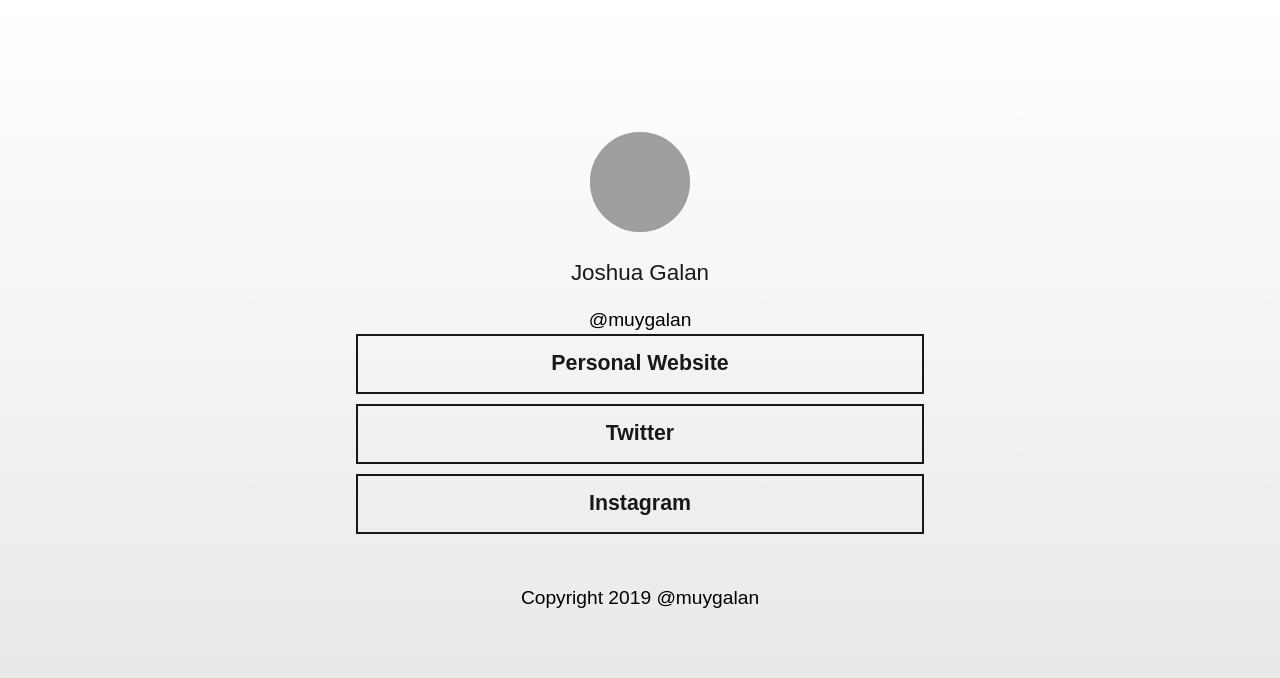
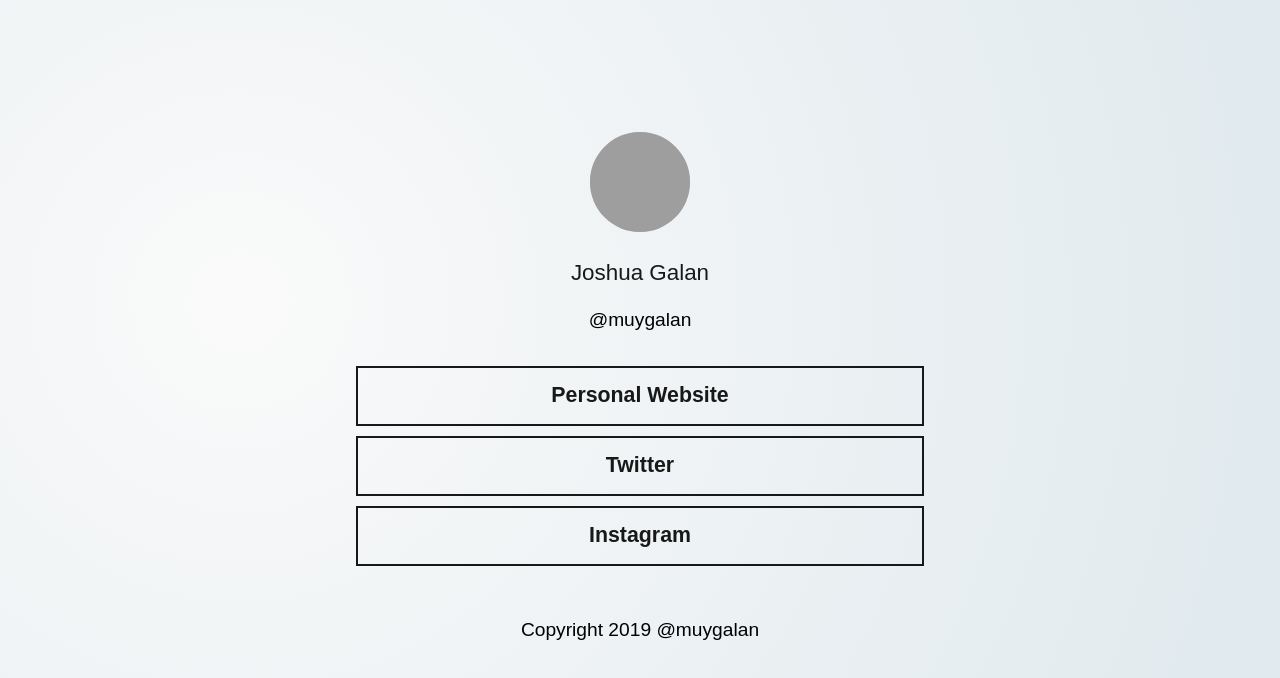
Before and after one commit to muygalan/links, a plain HTML site: page index.html in a window 1280 px wide. Drawn offline with Linux system fonts and the light colour scheme; grey boxes are pictures that could not be loaded.

Commit message:
Updated background.

```diff
--- a/index.html
+++ b/index.html
@@ -89,17 +89,7 @@
         }
 
         body {
-            /* Permalink - use to edit and share this gradient: https://colorzilla.com/gradient-editor/#ffffff+0,e5e5e5+100;White+3D */
-            background: #ffffff;
-            /* Old browsers */
-            background: -moz-linear-gradient(top, #ffffff 0%, #e5e5e5 100%);
-            /* FF3.6-15 */
-            background: -webkit-linear-gradient(top, #ffffff 0%, #e5e5e5 100%);
-            /* Chrome10-25,Safari5.1-6 */
-            background: linear-gradient(to bottom, #ffffff 0%, #e5e5e5 100%);
-            /* W3C, IE10+, FF16+, Chrome26+, Opera12+, Safari7+ */
-            filter: progid: DXImageTransform.Microsoft.gradient( startColorstr='#ffffff', endColorstr='#e5e5e5', GradientType=0);
-            /* IE6-9 */
+            background-image: radial-gradient( circle farthest-corner at 18.7% 37.8%,  rgba(250,250,250,1) 0%, rgba(225,234,238,1) 90% );
         }
 
         h1 {
@@ -133,6 +123,7 @@
         <div class="linkagram-wrap"><img src='https://pbs.twimg.com/profile_images/969933734609907712/ILj_v_iX_400x400.jpg'>
           <h1>Joshua Galan</h1>
           <h2>@muygalan</h2>
+          <br>
           <ul>
             <li><a href='https://www.joshuagalan.com/' target='_blank'>Personal Website</a></li>
             <li><a href='http://www.twitter.com/muygalan' target='_blank'>Twitter</a></li>
```
